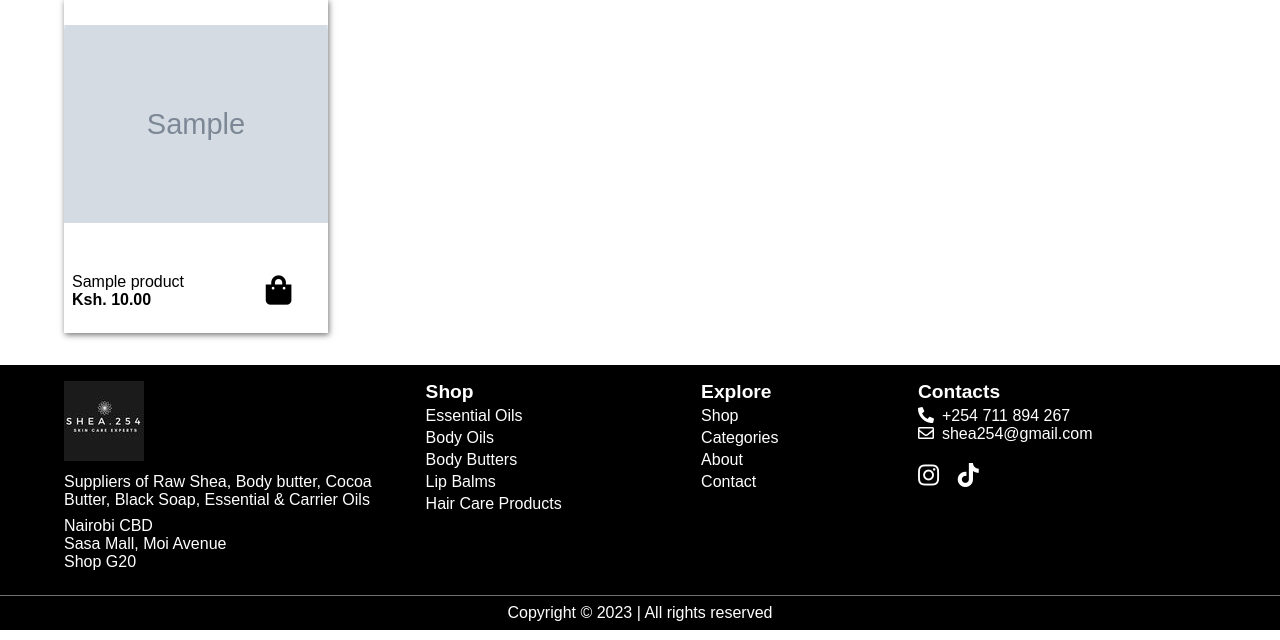
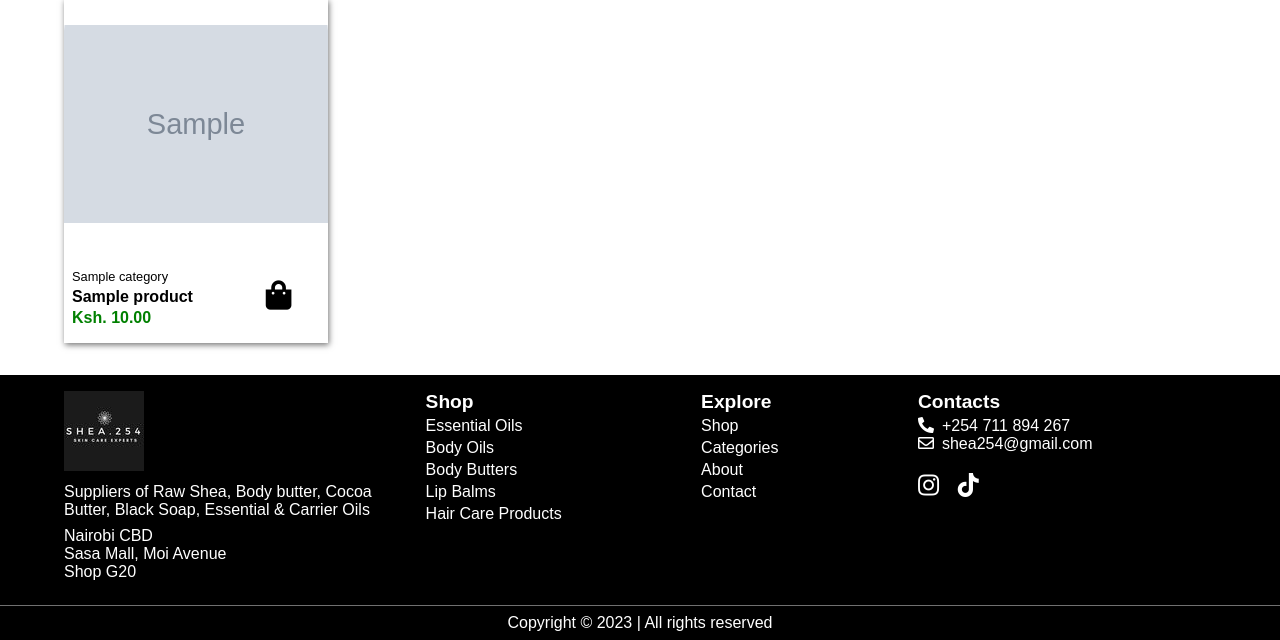
Before and after one commit to AlexAaqil/shea254, a Django app: page / in a window 1280 px wide. Shown: the part 1178-1818 px from the top of the page. Run offline with Django 4.2, Linux system fonts and the light colour scheme; tables that the repository leaves empty hold one stand-in row (values such as "Sample post"); grey boxes marked "Sample" are stand-in pictures; some libraries are stand-ins or nearby versions.

Commit message:
Modified the product item to show the category and size of the product

```diff
--- a/backend/static/css/styles.css
+++ b/backend/static/css/styles.css
@@ -225,10 +225,24 @@ nav .nav_container ul .cart span {
   padding: 0.5em;
 }
 .Homepage .Products .container .products_wrapper .product .text .details {
-  padding: 1em 0;
+  padding: 0.8em 0 0.5em;
+  display: grid;
+  gap: 0.2em 0;
+}
+.Homepage .Products .container .products_wrapper .product .text .details .category {
+  font-size: 0.8em;
+  font-weight: 400;
+}
+.Homepage .Products .container .products_wrapper .product .text .details .title {
+  font-weight: bold;
+}
+.Homepage .Products .container .products_wrapper .product .text .details .title span {
+  font-weight: 500;
+  font-style: italic;
 }
 .Homepage .Products .container .products_wrapper .product .text .details .price {
   font-weight: bold;
+  color: green;
 }
 .Homepage .Products .container .products_wrapper .product .text .cart button {
   background: none;
--- a/backend/static/css/styles.scss
+++ b/backend/static/css/styles.scss
@@ -3,6 +3,7 @@ $desktop_width: 726px;
 $container_sides_padding: 5%;
 
 // Colors
+$price_color: green;
 $theme_background: hsl(31, 96%, 89%);
 
 a {
@@ -33,10 +34,27 @@ a {
         padding: 0.5em;
 
         .details {
-            padding: 1em 0;
+            padding: 0.8em 0 0.5em;
+            display: grid;
+            gap: 0.2em 0;
+
+            .category {
+                font-size: 0.8em;
+                font-weight: 400;
+            }
+
+            .title {
+                font-weight: bold;
+
+                span {
+                    font-weight: 500;
+                    font-style: italic;
+                }
+            }
 
             .price {
                 font-weight: bold;
+                color: $price_color;
             }
         }
 
--- a/backend/templates/partials/products.html
+++ b/backend/templates/partials/products.html
@@ -9,8 +9,9 @@
 
         <div class="text">
             <div class="details">
+                <p class="category">{{ product.category.title }}</p>
                 <p class="title">
-                    <a href="{% url 'core:product_details' product.pid %}">{{ product.title }}</a>
+                    <a href="{% url 'core:product_details' product.pid %}">{{ product.title }} <span class="size">{{ product.size.title|default:'' }}</span></a>
                 </p>
                 <p class="price">Ksh. <span class="product_price_{{ product.id }}">{{ product.price }}</span></p>
             </div>
```
Also changed, not shown: other parts of backend/static/css/styles.css (+30 -2 lines), 1 other file.
